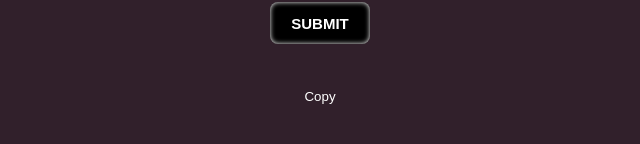
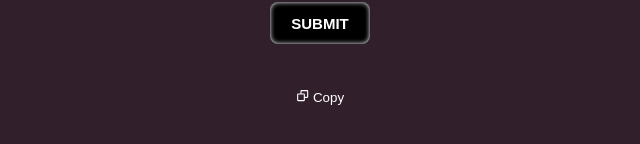
Before and after one commit to lavarinimoreira/cuppa-text, a Next.js app: page / in a window 1280 px wide. Shown: the part 364-508 px from the top of the page, without its empty margins (320-960 px from the left). Built offline with nearby package versions, Linux system fonts and the light colour scheme; a web font is replaced by a local one.

Commit message:
addingcopy icon

```diff
--- a/package.json
+++ b/package.json
@@ -18,6 +18,7 @@
     "next": "13.1.4",
     "react": "18.2.0",
     "react-dom": "18.2.0",
+    "react-icons": "^4.7.1",
     "typescript": "4.9.4"
   }
 }
--- a/pages/index.tsx
+++ b/pages/index.tsx
@@ -8,6 +8,7 @@ import React, { useState } from 'react';
 import Text from '@/components/Text'
 import { count } from 'console'
 import data from '@/public/data/data'
+import { BiCopy } from 'react-icons/bi'
 
 const inter = Inter({ subsets: ['latin'] })
 
@@ -59,7 +60,7 @@ export default function Home() {
       <main className={styles.main}>
         <Header />
         <Form handleSubmit={handleSubmit} numbersOfParagraphs={numbersOfParagraphs} setNumbersOfParagraphs={setNumbersOfParagraphs}/>
-        <button className={styles.card} onClick={handleClick}>{buttonText}</button>
+        <button className={styles.card} onClick={handleClick}><BiCopy /> {buttonText}</button>
         {text.length > 0 ? <div className={styles.txt__background}>
             {text.map(
               (p, index) => (
```
Also changed, not shown: 1 other file (tests, documents, lock files or other folders).
